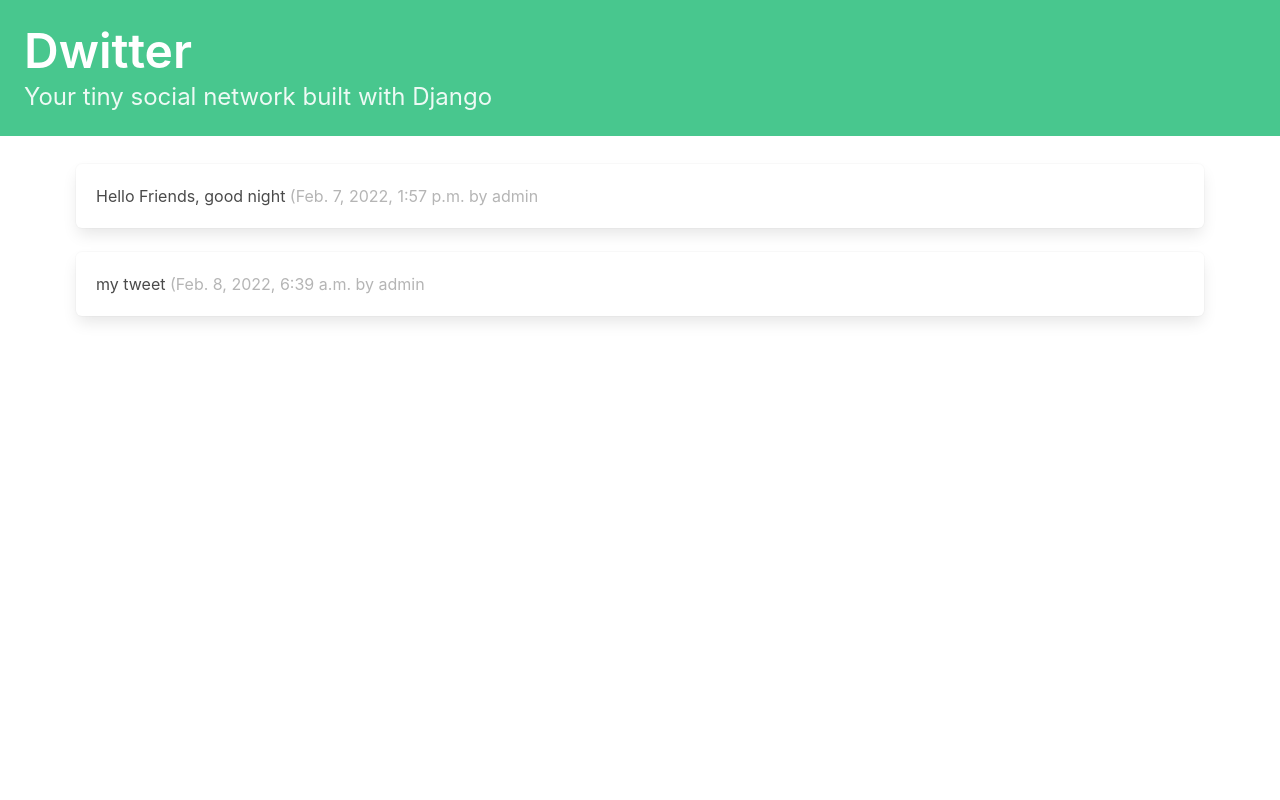
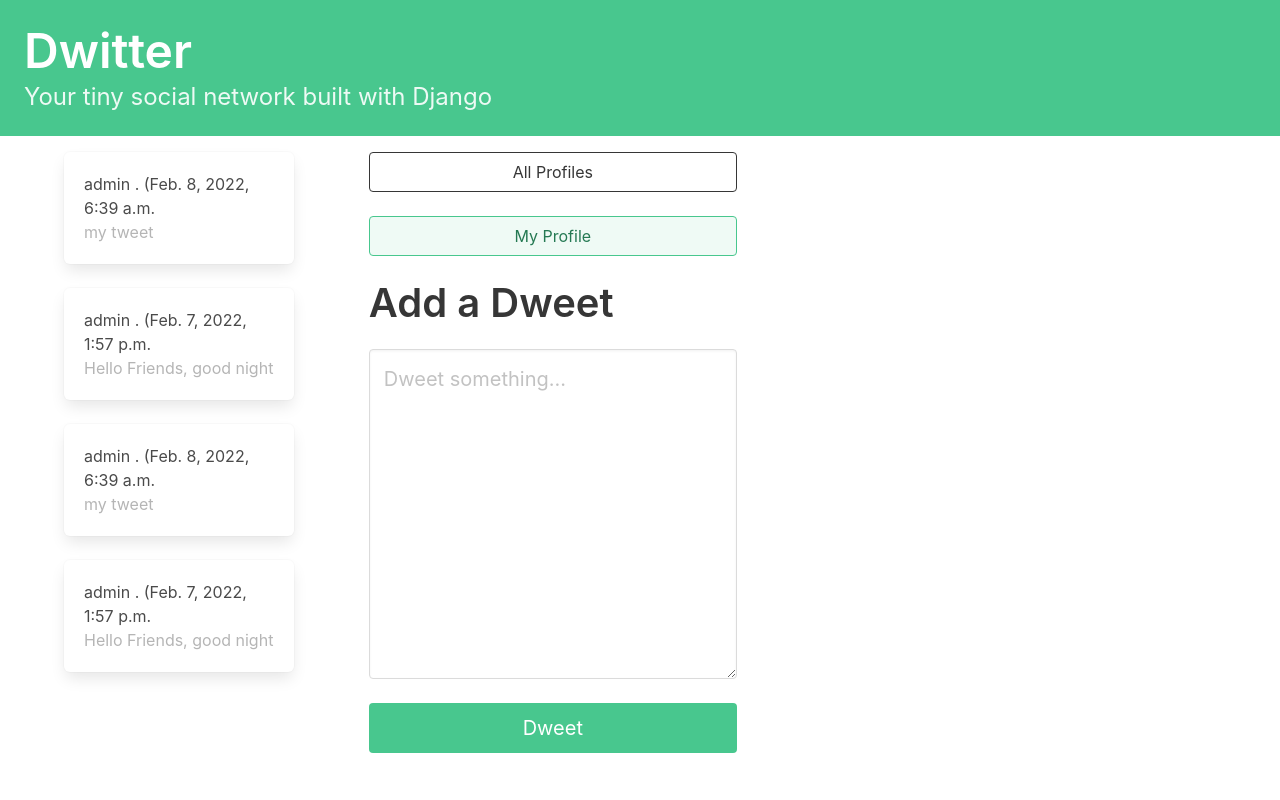
Before and after one commit to amasdeogratias/social, a Django app: page / in a window 1280 px wide. Run offline with Django 3.2, Linux system fonts and the light colour scheme; a user stored in the database is signed in; data comes from the database, SQL or seed files in the repository; both versions use the stored data as it was after the commit.

Commit message:
Submiting dweet and handle duplicates

```diff
--- /dev/null
+++ b/dwitter/forms.py
@@ -0,0 +1,18 @@
+from django import forms
+from .models import Dweet
+
+class DweetForm(forms.ModelForm):
+    body = forms.CharField(
+        required=True,
+        widget=forms.widgets.Textarea(
+            attrs={
+                "placeholder": "Dweet something...",
+                "class": "textarea is success is-medium",
+            }
+        ),
+        label="",
+    )
+
+    class Meta:
+        model = Dweet
+        exclude = ('user',)
--- a/dwitter/templates/base.html
+++ b/dwitter/templates/base.html
@@ -12,6 +12,7 @@
 </head>
 
 <body>
+<a href="{% url 'dwitter:dashboard' %} ">
     <section class="hero is-small is-success mb-4">
         <div class="hero-body">
             <h1 class="title is-1">Dwitter</h1>
--- a/dwitter/templates/dwitter/dashboard.html
+++ b/dwitter/templates/dwitter/dashboard.html
@@ -2,15 +2,51 @@
 
 {% extends 'base.html' %} {% block content %}
 
-<div class="column">
-    {% for followed in user.profile.follows.all %} {% for dweet in followed.user.dweets.all %}
-    <div class="box">
-        {{ dweet.body }}
-        <span class="is-small has-text-grey-light">
-                    ({{ dweet.created_at }} by {{ dweet.user.username }}
-                </span>
+<div class="columns is-vertical">
+    <div class="column is-10">
+        {% for followed in user.profile.follows.all %} {% for dweet in dweets %}
+        <div class="box">
+
+            {{ dweet.user.username }} . ({{ dweet.created_at }} <br>
+            <span class="is-small has-text-grey-light">
+           {{dweet.body}}
+        </span>
+        </div>
+        {% endfor %} {% endfor %}
     </div>
-    {% endfor %} {% endfor %}
+
+    <div class="column is-one-third is-pulled-right">
+
+        <div class="block">
+            <a href="{% url 'dwitter:profile_list' %} ">
+                <button class="button is-dark is-outlined is-fullwidth">
+                All Profiles
+            </button>
+            </a>
+        </div>
+
+        <div class="block">
+            <a href="{% url 'dwitter:profile' request.user.profile.id %} ">
+                <button class="button is-success is-light is-outlined is-fullwidth">
+                My Profile
+            </button>
+            </a>
+        </div>
+
+        <div class="block">
+            <div class="block">
+                <h2 class="title is-2">Add a Dweet</h2>
+            </div>
+            <div class="block">
+                <form method="post">
+                    {% csrf_token %} {{ form.as_p }}
+                    <button class="button is-success is-fullwidth is-medium mt-5" type="submit">Dweet
+                </button>
+                </form>
+            </div>
+        </div>
+
+    </div>
 </div>
 
 {% endblock content %}
--- a/dwitter/views.py
+++ b/dwitter/views.py
@@ -1,11 +1,29 @@
 # dwitter/views.py
 
-from django.shortcuts import render
-from .models import Profile
+from django.shortcuts import render, redirect
+from .models import Profile, Dweet
+from .forms import DweetForm
 
 # Create your views here.
 def dashboard(request):
-    return render(request, "dwitter/dashboard.html")
+    if request.method == "POST":
+        form = DweetForm(request.POST or None)
+        if form.is_valid():
+            dweet = form.save(commit=False)
+            dweet.user = request.user
+            dweet.save()
+            return redirect("dwitter:dashboard")
+    form = DweetForm()
+    followed_dweets = Dweet.objects.filter(
+        user__profile__in=request.user.profile.follows.all()
+    ).order_by("-created_at")
+
+    return render(
+        request,
+        "dwitter/dashboard.html",
+        {"form": form, "dweets": followed_dweets},
+    )
+    # return render(request, "dwitter/dashboard.html", {"form": form})
 
 
 def profile_list(request):
```
Also changed, not shown: db.sqlite3.
